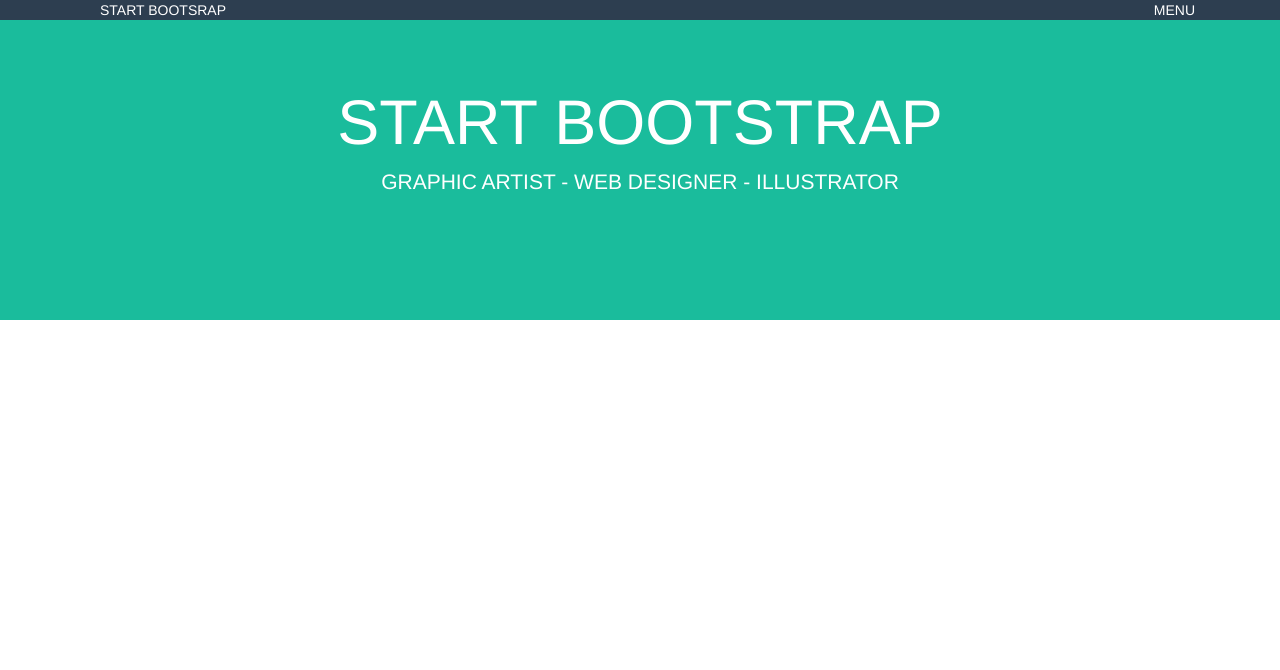
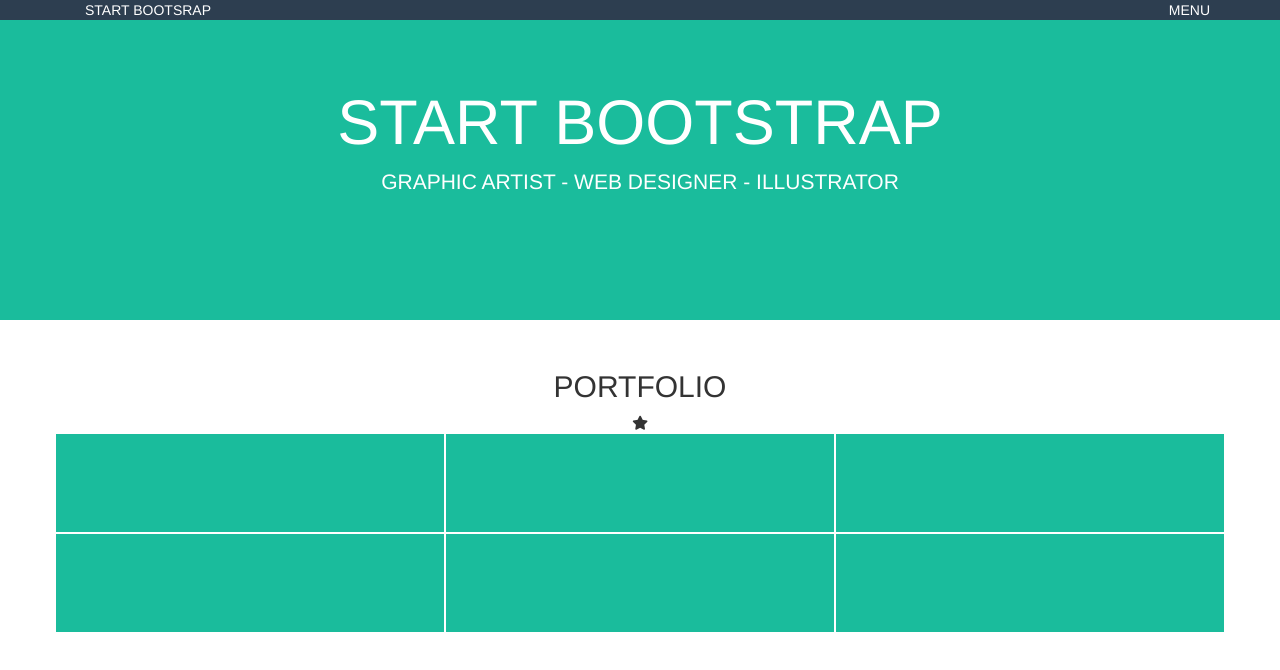
Before and after one commit to ValcanoverKarin/html-css-bootstrap-freelancer, a plain HTML site: page index.html in a window 1280 px wide. Drawn offline with nearby package versions, Linux system fonts and the light colour scheme.

Commit message:
correzione header

```diff
--- a/css/style.css
+++ b/css/style.css
@@ -27,3 +27,13 @@
 .teaser {
     text-align: center;
 }
+
+.portfolio {
+    text-align: center;
+}
+
+.img [class*="col-"] {
+    height : 100px;
+    background-color: #1abc9c;
+    border: 1px solid white;
+}
--- a/index.html
+++ b/index.html
@@ -18,9 +18,8 @@
     <header>
         <!--top nav-->
         <div class="top-nav">
+            <div class="container">
                 <div class="row">
-                <div class="container">
-
                     <!--logo col-->
                     <div class="col-md-6 col-sm-6 col-xs-6">
                         <div class="col-xs-6">START BOOTSRAP</div>
@@ -61,7 +60,25 @@
     <!--FINE HEADER-->
 
     <main>
-        <section>
+        <section class="portfolio_img">
+            <div class="container portfolio">
+                <div class="row">
+                    <div class="col-xs-12">
+                        <h2>PORTFOLIO</h2>
+                        <span><i class="fas fa-star"></i></span>
+                    </div>
+                </div>
+            </div>
+            <div class="container img">
+                <div class="row">
+                    <div class="col-xs-12 col-sm-6 col-md-4"></div>
+                    <div class="col-xs-12 col-sm-6 col-md-4"></div>
+                    <div class="col-xs-12 col-sm-6 col-md-4"></div>
+                    <div class="col-xs-12 col-sm-6 col-md-4"></div>
+                    <div class="col-xs-12 col-sm-6 col-md-4"></div>
+                    <div class="col-xs-12 col-sm-6 col-md-4"></div>
+                </div>
+            </div>
 
         </section>
     </main>
```
Lines whose indentation alone changed are shown as unchanged.
